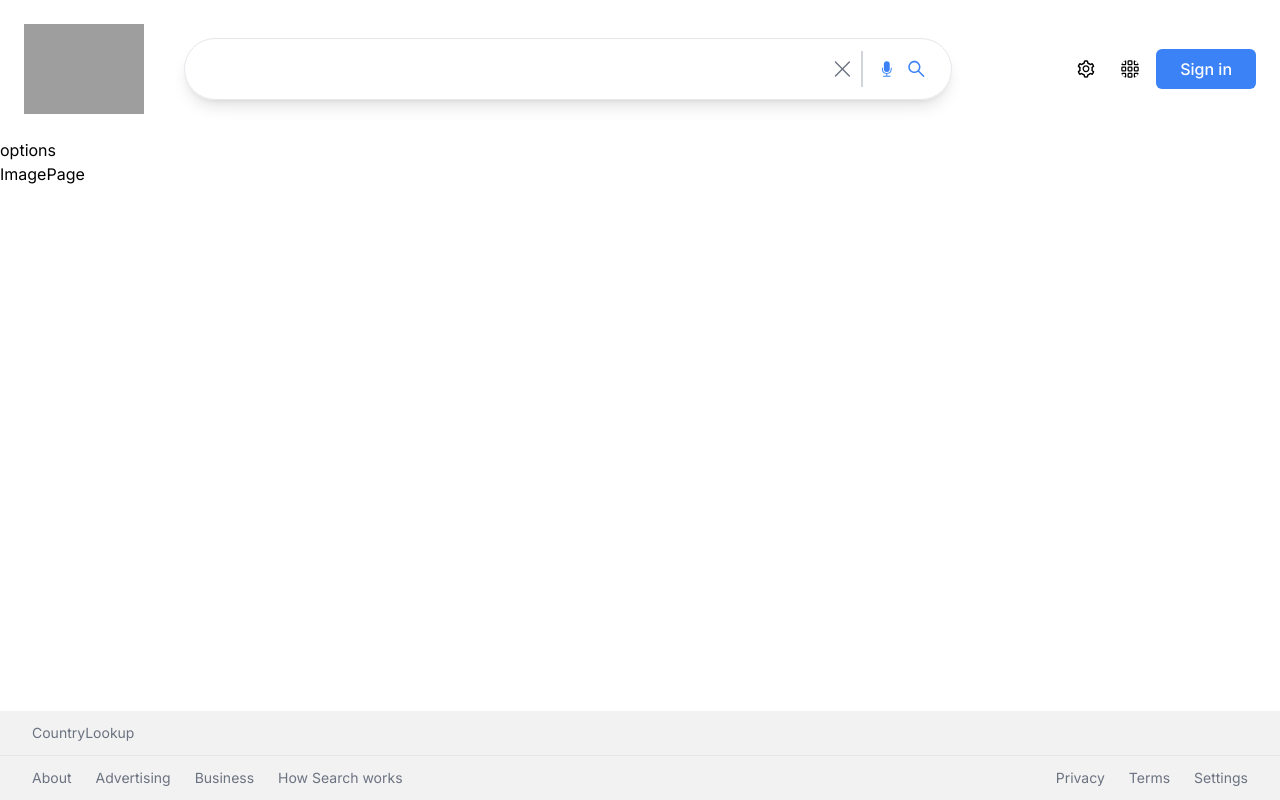
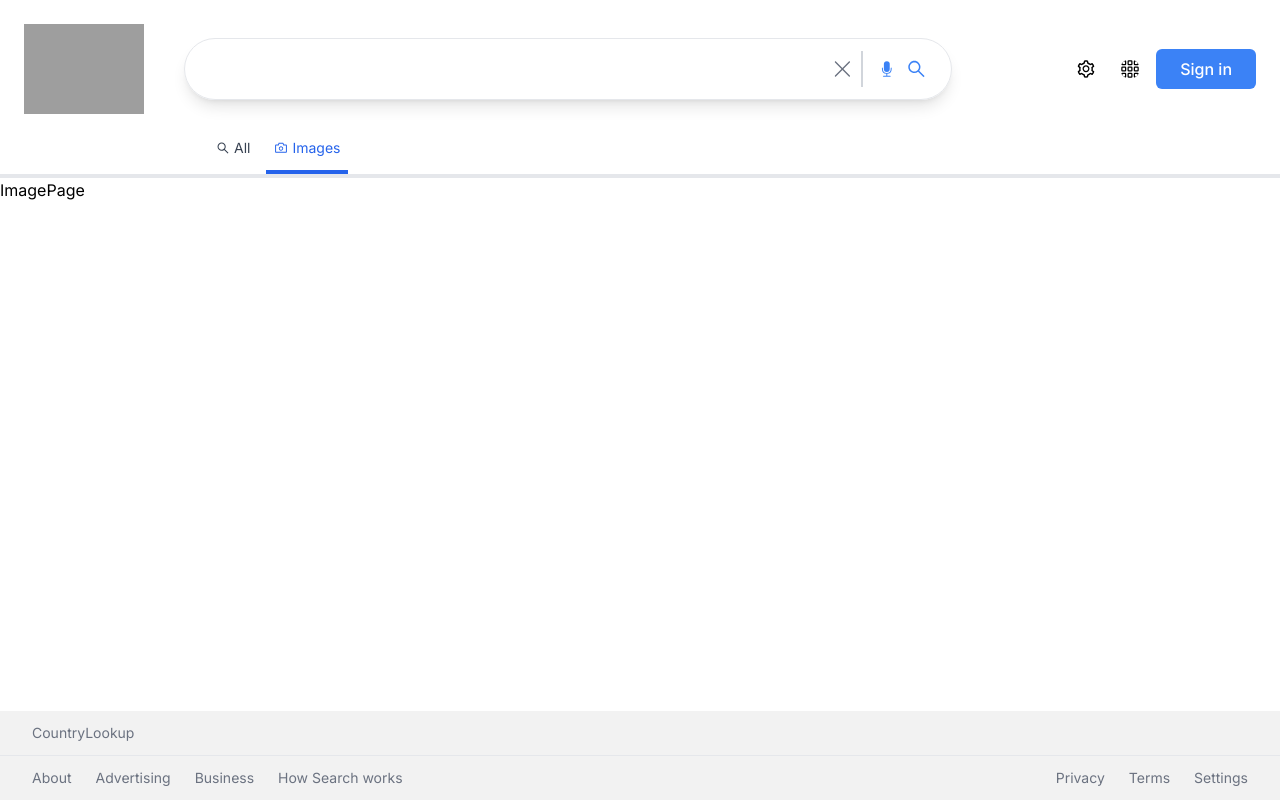
Before and after one commit to AnudeepZero/google_clone, a Next.js app: page /search/image in a window 1280 px wide. Built offline with nearby package versions, Linux system fonts and the light colour scheme; grey boxes are pictures that could not be loaded.

Commit message:
finished the search header options

```diff
--- a/src/components/SearchHeaderOption.jsx
+++ b/src/components/SearchHeaderOption.jsx
@@ -1,9 +1,41 @@
+"use client"
+
+import { usePathname, useRouter, useSearchParams } from 'next/navigation'
 import React from 'react'
+import { AiOutlineCamera, AiOutlineSearch } from 'react-icons/ai'
+
 
 
 
 export default function SearchHeaderOption() {
+  const router = useRouter();
+  const pathname = usePathname();
+  const searchparams = useSearchParams();
+
+  const searchTerm = searchparams.get("searchTerm");
+  function selectTab(tab) {
+    const query = searchTerm ? `?searchTerm=${searchTerm}` : "";
+    const href = `/search/${tab === "images" ? "image" : "web"}${query}`;
+    router.push(href);
+  }
+
   return (
-    <h1>options</h1>
+    <div className='flex space-x-2 select-none  border-b-4 w-full justify-center lg:justify-start lg:pl-52 text-gray-700 text-sm' >
+      <div className={`flex items-center space-x-1 border-b-4  border-transparent active:text-blue-500 cursor-pointer pb-3 px-2
+       ${pathname==="/search/web" && "!text-blue-600 !border-blue-600"} `}
+       onClick={()=>selectTab("all")}
+       >
+        <AiOutlineSearch className='text-md'/>
+        <p>All</p>
+      </div>
+
+      <div className={`flex items-center space-x-1 border-b-4  border-transparent active:text-blue-500 cursor-pointer pb-3 px-2
+       ${pathname==="/search/image" && "!text-blue-600 !border-blue-600"} `}
+       onClick={()=>selectTab("images")}
+       >
+        <AiOutlineCamera className='text-md'/>
+        <p>Images</p>
+      </div>
+    </div>
   )
 }
```
